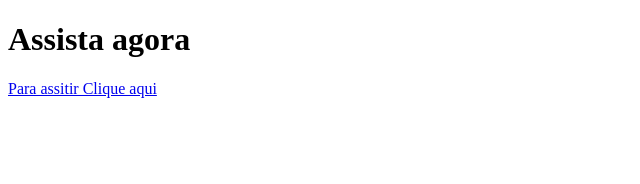
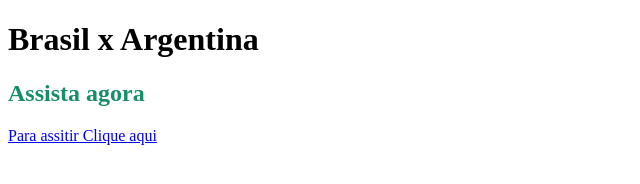
Before and after one commit to SouzaDanielReis/pwi-daniel.reis, a plain HTML site: page Brasil x Argentina.html in a window 1280 px wide. Shown: the whole page, without its empty margins (0-640 px from the left). Drawn offline with Linux system fonts and the light colour scheme.

Commit message:
short changes

```diff
--- a/Brasil x Argentina.html
+++ b/Brasil x Argentina.html
@@ -4,7 +4,8 @@
     <title>Brasil x Argentina</title>
 </head>
 <body>
-        <h1>Assista agora</h1>
+        <h1 style="color: black;">Brasil x Argentina</h1>
+    <h2 style="color: rgb(23, 141, 104);">Assista agora</h2>
         <a href="https://globoplay.globo.com/tv-globo/ao-vivo/6120663/">Para assitir Clique aqui</a>
     </body>
  </html>
```
